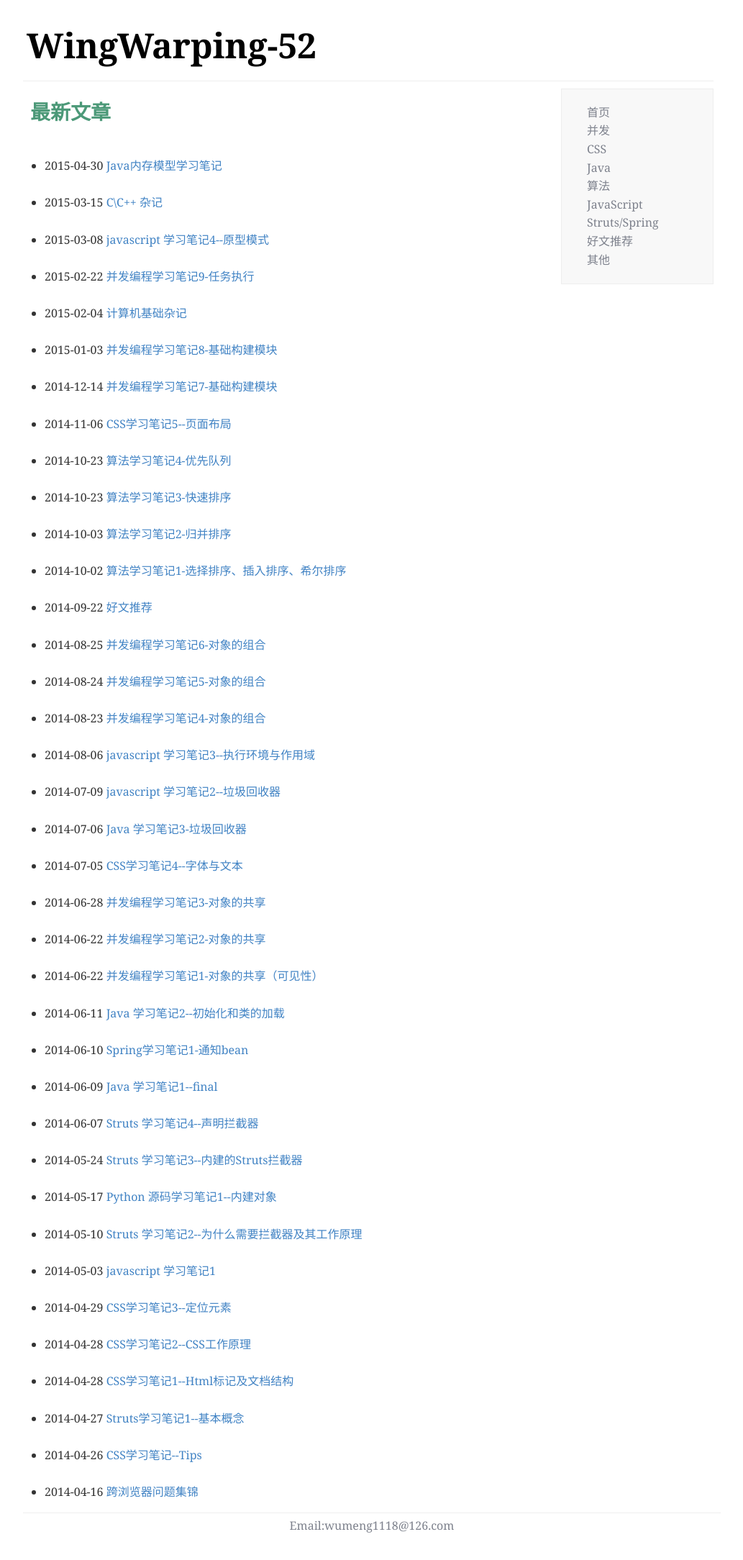
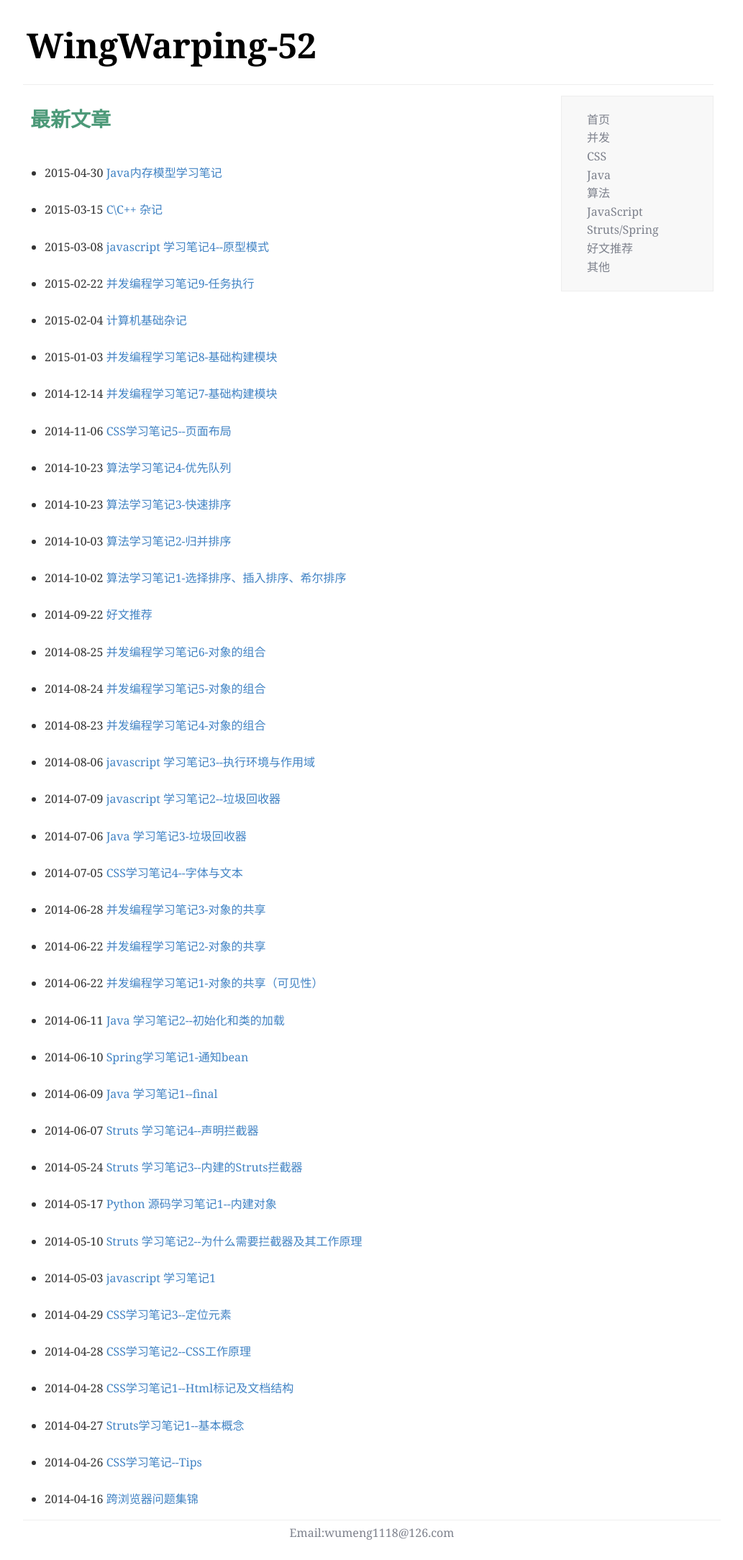
Before and after one commit to Qing-Shuang/Bird, a Jekyll site: the page built from index.html, in a window 1280 px wide. Shown: the whole page at 72% size, without its empty margins (128-1161 px from the left). Built offline with Jekyll 4.4.1, drawn with Linux system fonts in a browser that asks for light colours; Markdown is read by kramdown in place of the engine named in the settings; the list of posts is cut into pages by our own code.

Commit message:
Update layouts.css

```diff
--- a/css/layouts.css
+++ b/css/layouts.css
@@ -13,8 +13,8 @@ html,body {
 
 #header{
   padding:5px;
-  padding-bottom:10px;
-  margin-bottom:10px;
+  padding-bottom:15px;
+  margin-bottom:15px;
   /*border-bottom:1px solid #D4D5DA;*/
   border-bottom:1px solid #EEE;
   clear:both;
```
